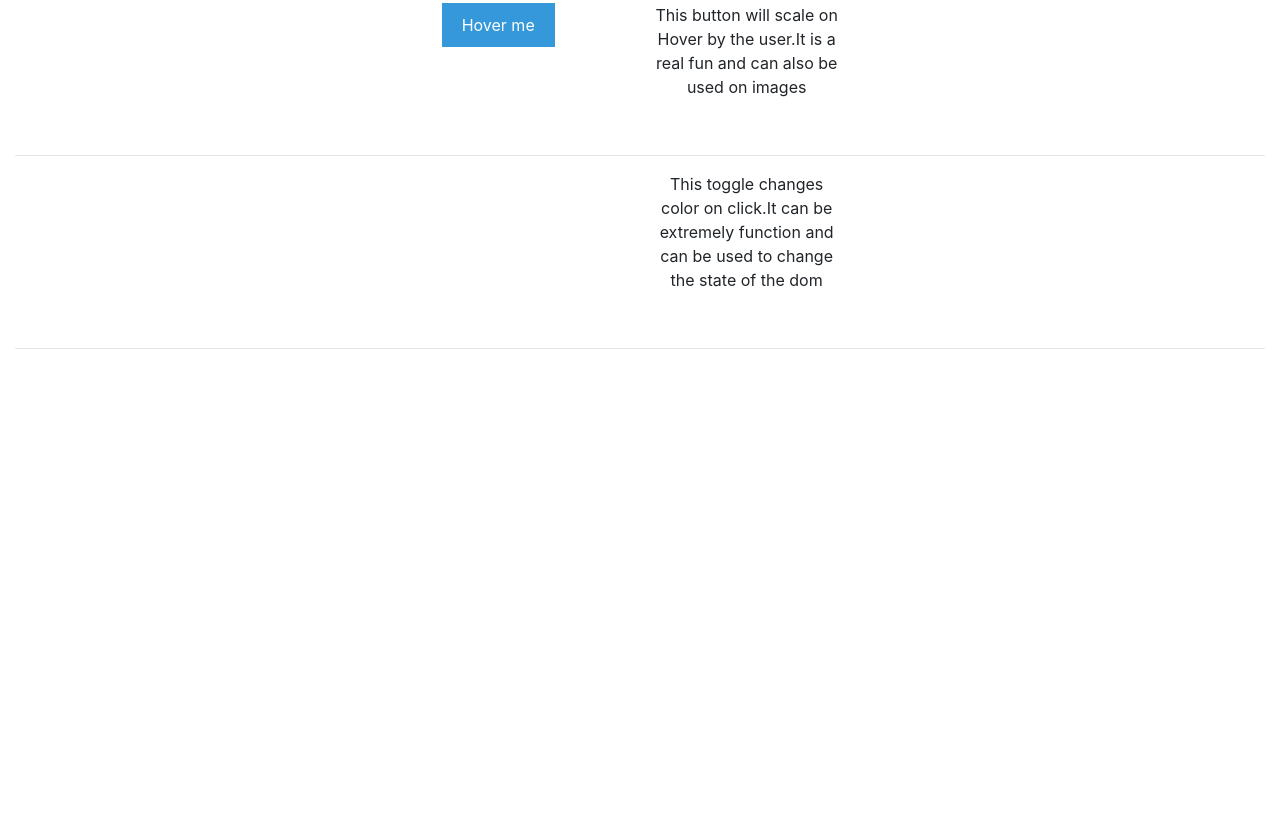
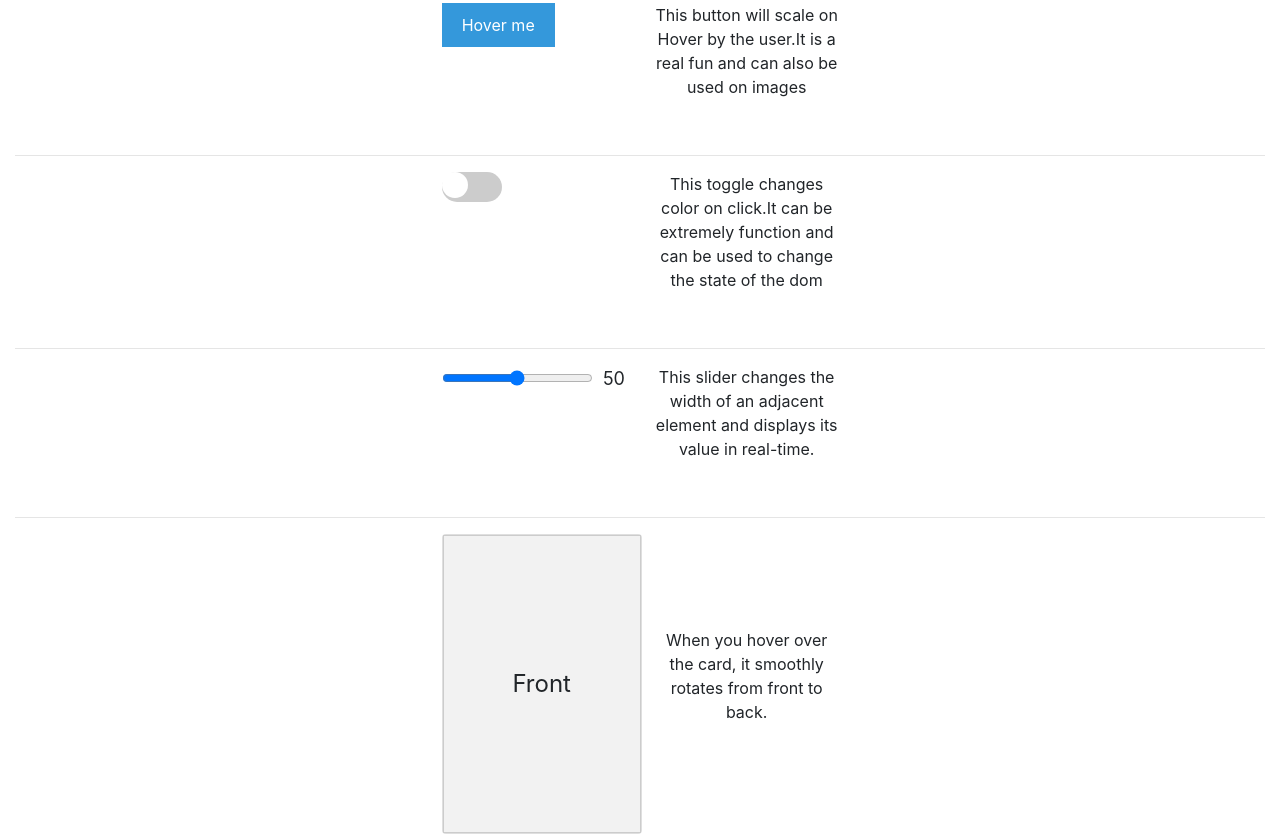
Before and after one commit to lorrainekamanda/allstarstask2, a plain HTML site: page index.html in a window 1280 px wide. Shown: the part 444-1278 px from the top of the page. Before the commit the page ends 809 px from the top, so only its background shows below. Drawn offline with nearby package versions, Linux system fonts and the light colour scheme.

Commit message:
add slider and card flip

```diff
--- a/index.html
+++ b/index.html
@@ -56,7 +56,41 @@
     <div class="col-md-4"></div>
    </div>
     <br><hr>
+   <div class="row">
+    <div class="col-md-4"></div>
+    <div class="col-md-2">
+        <div class="slider-container">
+            <input type="range" class="range-slider" min="0" max="100" value="50">
+            <span class="slider-value">50</span>
+          </div>
+    </div>
+    <div class="col-md-2">
 
+        <p>This slider changes the width of an adjacent element and displays its value in real-time.</p>
+       </div>
+    <div class="col-md-4"></div>
+   </div>
+   <br><hr>
+   <div class="row">
+    <div class="col-md-4"></div>
+    <div class="col-md-2">
+        <div class="card-container">
+            <div class="card">
+              <div class="card-face front">
+                Front
+              </div>
+              <div class="card-face back">
+                Back
+              </div>
+            </div>
+          </div>
+    </div>
+    <div class="col-md-2" style="display: flex;align-items: center;justify-content: center;">
+
+        <p>When you hover over the card, it smoothly rotates from front to back.</p>
+       </div>
+    <div class="col-md-4"></div>
+   </div>
 
 </div>
 </body>
--- a/style.css
+++ b/style.css
@@ -38,3 +38,135 @@ h3,p{
   .toggle-switch input {
     display: none;
   }
+
+  .slider {
+    position: absolute;
+    top: 0;
+    left: 0;
+    right: 0;
+    bottom: 0;
+    background-color: #ccc;
+    transition: background-color 0.3s ease;
+    border-radius: 15px;
+  }
+
+  .slider:before {
+    content: "";
+    position: absolute;
+    width: 26px;
+    height: 26px;
+    background-color: white;
+    transition: transform 0.3s ease;
+    border-radius: 50%;
+  }
+
+  .toggle-switch input:checked + .slider {
+    background-color: #4caf50;
+  }
+
+  .toggle-switch input:checked + .slider:before {
+    transform: translateX(30px);
+  }
+  .slider-container {
+    display: flex;
+    align-items: center;
+  }
+
+  .range-slider {
+    width: 200px;
+    margin-right: 10px;
+    transition: width 0.3s ease;
+  }
+
+  .slider-value {
+    font-size: 18px;
+  }
+  .pseudo-elements-section {
+    position: relative;
+    width: 200px;
+    height: 100px;
+    background-color: #f2f2f2;
+    text-align: center;
+    line-height: 100px;
+    font-size: 18px;
+  }
+
+  .pseudo-elements-section::before,
+  .pseudo-elements-section::after {
+    content: "";
+    position: absolute;
+    top: 50%;
+    width: 30px;
+    height: 3px;
+    background-color: #3498db;
+  }
+
+  .pseudo-elements-section::before {
+    left: -40px;
+    transform: translateY(-50%);
+  }
+
+  .pseudo-elements-section::after {
+    right: -40px;
+    transform: translateY(-50%);
+  }
+
+  .card-container {
+      perspective: 1000px;
+      width: 200px;
+      height: 300px;
+      margin: 0 auto;
+    }
+
+    .card {
+      width: 100%;
+      height: 100%;
+      position: relative;
+      transform-style: preserve-3d;
+      transition: transform 0.5s;
+    }
+
+    .card:hover {
+      transform: rotateY(180deg);
+    }
+
+    .card-face {
+      width: 100%;
+      height: 100%;
+      position: absolute;
+      backface-visibility: hidden;
+      display: flex;
+      justify-content: center;
+      align-items: center;
+      font-size: 24px;
+      border: 1px solid #ccc;
+    }
+
+    .front {
+      background-color: #f2f2f2;
+    }
+
+    .back {
+      background-color: #3498db;
+      transform: rotateY(180deg);
+      color: white;
+    }
+
+    body {
+      margin: 0;
+      font-family: Arial, sans-serif;
+
+    }
+
+    .content {
+      width: 100vw;
+      height: 100vh;
+      background-color: #f2f2f2;
+      cursor: url('content-cursor.png'), auto;
+    }
+
+    a {
+      color: #3498db;
+      text-decoration: none;
+      cursor: url('link-cursor.png'), pointer;
+    }
```
